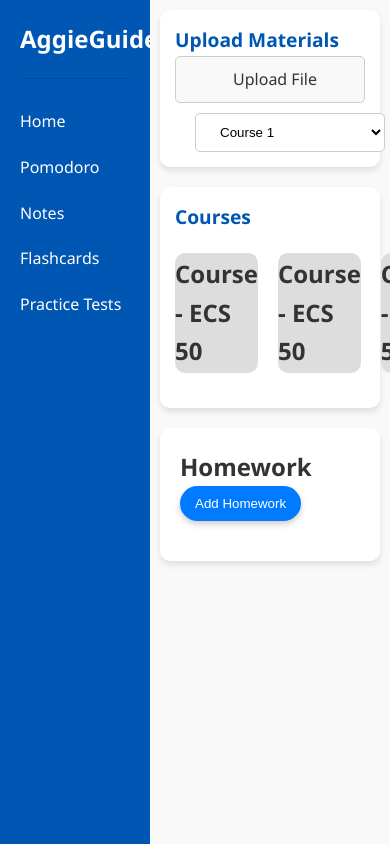
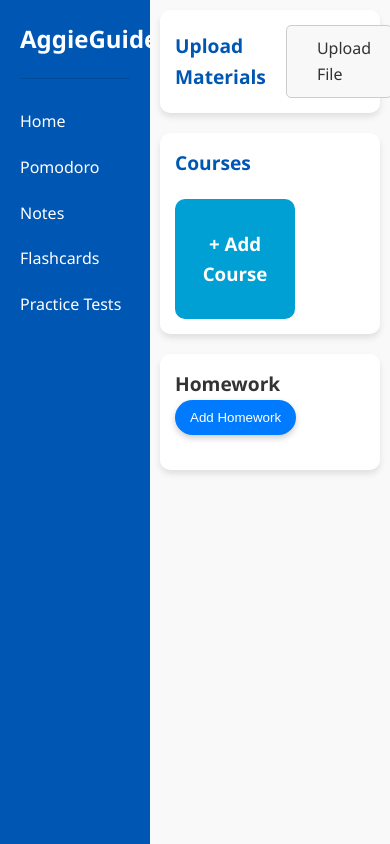
Before and after one commit to Shaurya-Srivastav/AggieGuide, a React (Create React App) app in the folder aggie-guide/: page /user in a window 390 px wide. Built offline with nearby package versions, Linux system fonts and the light colour scheme.

Commit message:
major course upadte

```diff
--- a/aggie-guide/src/UserPage.css
+++ b/aggie-guide/src/UserPage.css
@@ -8,7 +8,7 @@
   background-color: #0056b3;
   color: white;
   padding: 20px;
-    width: 200px; /* Adjust as necessary */
+  width: 200px;
   display: flex;
   flex-direction: column;
 }
@@ -48,6 +48,41 @@
   padding: 20px;
   overflow-y: auto;
 }
+
+.course-details-popup {
+  position: fixed;
+  top: 0;
+  left: 0;
+  width: 100%;
+  height: 100%;
+  background-color: rgba(0, 0, 0, 0.8);
+  display: flex;
+  justify-content: center;
+  align-items: center;
+  z-index: 10;
+}
+
+.popup-content {
+  position: relative;
+  background-color: white;
+  padding: 40px;
+  border-radius: 10px;
+  box-shadow: 0 2px 15px rgba(0, 0, 0, 0.1);
+  width: 80%;
+  max-width: 600px;
+}
+
+.close-btn {
+  position: absolute;
+  top: 10px;
+  right: 10px;
+  border: none;
+  background: none;
+  font-size: 1.5rem;
+  color: #333;
+  cursor: pointer;
+}
+
 
   .upload-section {
     display: flex;
@@ -143,25 +178,40 @@
     margin-bottom: 20px;
   }
 
+  .add-course {
+    background-color: #009fd4; /* Cool urban color blue */
+    display: flex;
+    justify-content: center;
+    align-items: center;
+    cursor: pointer;
+  }
+
   .course-cards-container {
     display: flex;
+    flex-wrap: wrap;
     gap: 20px;
-    margin-bottom: 20px;
   }
 
   .course-card {
-    background-color: #ddd;
     width: 150px; /* Adjust as necessary */
     height: 150px; /* Adjust as necessary */
     border-radius: 10px;
+    background-size: cover;
+    background-position: center;
     display: flex;
     justify-content: center;
     align-items: center;
-    transition: transform 0.3s ease;
+    color: white;
+    cursor: pointer;
+    transition: transform 0.3s ease, background-color 0.3s ease;
   }
 
   .course-card:hover {
     transform: scale(1.05);
+  }
+
+  .course-card h3 {
+    text-align: center;
   }
 
   .course-navigation {
@@ -277,8 +327,6 @@
 
 
 
-
-
 /* Responsive adjustments */
 @media (max-width: 768px) {
   .sidebar {
@@ -293,11 +341,11 @@
     padding: 10px;
   }
 
-    .upload-section, .courses-section {
+  .upload-section, .courses-section, .homework-section {
     padding: 15px;
   }
 
-    .upload-section h2, .courses-section h2 {
+  .upload-section h2, .courses-section h2, .homework-section h2 {
     font-size: 1.2rem;
   }
 
@@ -306,26 +354,8 @@
     height: 120px;
   }
 
-  }
-
-  /* Responsive adjustments */
-  @media (max-width: 768px) {
-    .upload-section {
-      flex-direction: column;
-      align-items: stretch;
-    }
-
-    .upload-area {
-      flex-direction: column;
-      align-items: stretch;
-    }
-
-    .custom-file-upload {
-      margin-bottom: 10px;
-      justify-content: center;
-    }
-
-    .course-select {
-      width: 100%; /* Ensure dropdown stretches to full width */
+  .course-details-popup .popup-content {
+    width: 90%;
+    padding: 20px;
   }
 }
--- a/aggie-guide/src/UserPage.js
+++ b/aggie-guide/src/UserPage.js
@@ -4,6 +4,12 @@ import PomodoroTimer from './PomodoroTimer';
 import { Link } from 'react-router-dom';
 
 const UserPage = () => {
+
+
+  const [selectedCourse, setSelectedCourse] = useState(null);
+  const [showCourseDetailsPopup, setShowCourseDetailsPopup] = useState(false);
+
+
   // State to manage the active "page"
   const [activePage, setActivePage] = useState('home');
 
@@ -12,13 +18,61 @@ const UserPage = () => {
     setActivePage(page);
   };
 
-  // Define a simple Card component (you can expand upon this)
-  const CourseCard = () => (
-    <div className="course-card">
-      <h1>Course - ECS 50</h1>
+  const [courses, setCourses] = useState([]);
+  const [showAddCoursePopup, setShowAddCoursePopup] = useState(false);
+  const [newCourseName, setNewCourseName] = useState('');
+  const [newCourseImage, setNewCourseImage] = useState(null);
+
+  // Handler for adding a new course
+  const handleAddCourse = () => {
+    if (newCourseName && courses.length < 6) {
+      setCourses([...courses, { name: newCourseName, image: newCourseImage }]);
+      setNewCourseName('');
+      setNewCourseImage(null);
+      setShowAddCoursePopup(false);
+    }
+  };
+
+
+
+  // Handler for the file input change
+  const handleCourseImageChange = (event) => {
+    const file = event.target.files[0];
+    if (file) {
+      setNewCourseImage(URL.createObjectURL(file));
+    }
+  };
+  const handleRemoveCourse = (index) => {
+    // Confirm before deleting the course
+    const confirmDelete = window.confirm("Are you sure you want to delete this course?");
+    if (confirmDelete) {
+      const updatedCourses = [...courses];
+      updatedCourses.splice(index, 1);
+      setCourses(updatedCourses);
+    }
+  };
+  const handleCourseClick = (course) => {
+    setSelectedCourse(course);
+    setShowCourseDetailsPopup(true);
+  };
+
+  const CourseCard = ({ course, index }) => (
+    <div
+      className="course-card"
+      style={{ backgroundImage: course.image ? `url(${course.image})` : 'none', backgroundColor: course.image ? 'transparent' : '#009fd4' }}
+      onClick={() => handleCourseClick(course)}
+      onDoubleClick={() => handleRemoveCourse(index)}
+    >
+      <h3>{course.name}</h3>
     </div>
   );
 
+
+  const AddCourseCard = () => (
+    <div className="course-card add-course" onClick={() => setShowAddCoursePopup(true)}>
+      <h3>+ Add Course</h3>
+    </div>
+  );
   const [uploadProgress, setUploadProgress] = useState(0);
 
   // Mock function to simulate file upload progress
@@ -110,19 +164,39 @@ const UserPage = () => {
                 )}
           </section>
 
-            <section className="courses-section">
-            <h2>Courses</h2>
-            <div className="course-cards-container">
-                <CourseCard />
-                <CourseCard />
-                <CourseCard />
-                <CourseCard />
-                <CourseCard />
-                <CourseCard />
-                <CourseCard />
-                {/* Add more CourseCards as needed */}
-            </div>
+
+
+          <section className="courses-section">
+              <h2>Courses</h2>
+              <div className="course-cards-container">
+                {courses.map((course, index) => (
+                  <CourseCard key={index} course={course} index={index} />
+                ))}
+                {courses.length < 6 && (
+                  <div className="course-card add-course" onClick={() => setShowAddCoursePopup(true)}>
+                    <h3>+ Add Course</h3>
+                  </div>
+                )}
+              </div>
             </section>
+            {showAddCoursePopup && (
+              <div className="popup">
+                <div className="popup-inner">
+                  <input
+                    type="text"
+                    placeholder="Course name"
+                    value={newCourseName}
+                    onChange={(e) => setNewCourseName(e.target.value)}
+                  />
+                  <input
+                    type="file"
+                    onChange={handleCourseImageChange}
+                  />
+                  <button onClick={handleAddCourse}>Add</button>
+                  <button onClick={() => setShowAddCoursePopup(false)}>Cancel</button>
+                </div>
+              </div>
+            )}
 
             <section className="homework-section">
               <h2>Homework</h2>
@@ -153,6 +227,17 @@ const UserPage = () => {
               </div>
             )}
 
+              {/* Popup for Course Details */}
+          {showCourseDetailsPopup && selectedCourse && (
+            <div className="course-details-popup">
+              <div className="popup-content">
+                <button className="close-btn" onClick={() => setShowCourseDetailsPopup(false)}>×</button>
+                <h2>{selectedCourse.name}</h2>
+                {/* Additional course details here */}
+              </div>
+            </div>
+          )}
+
 
           </div>
         )}
```
Lines whose indentation alone changed are shown as unchanged.
